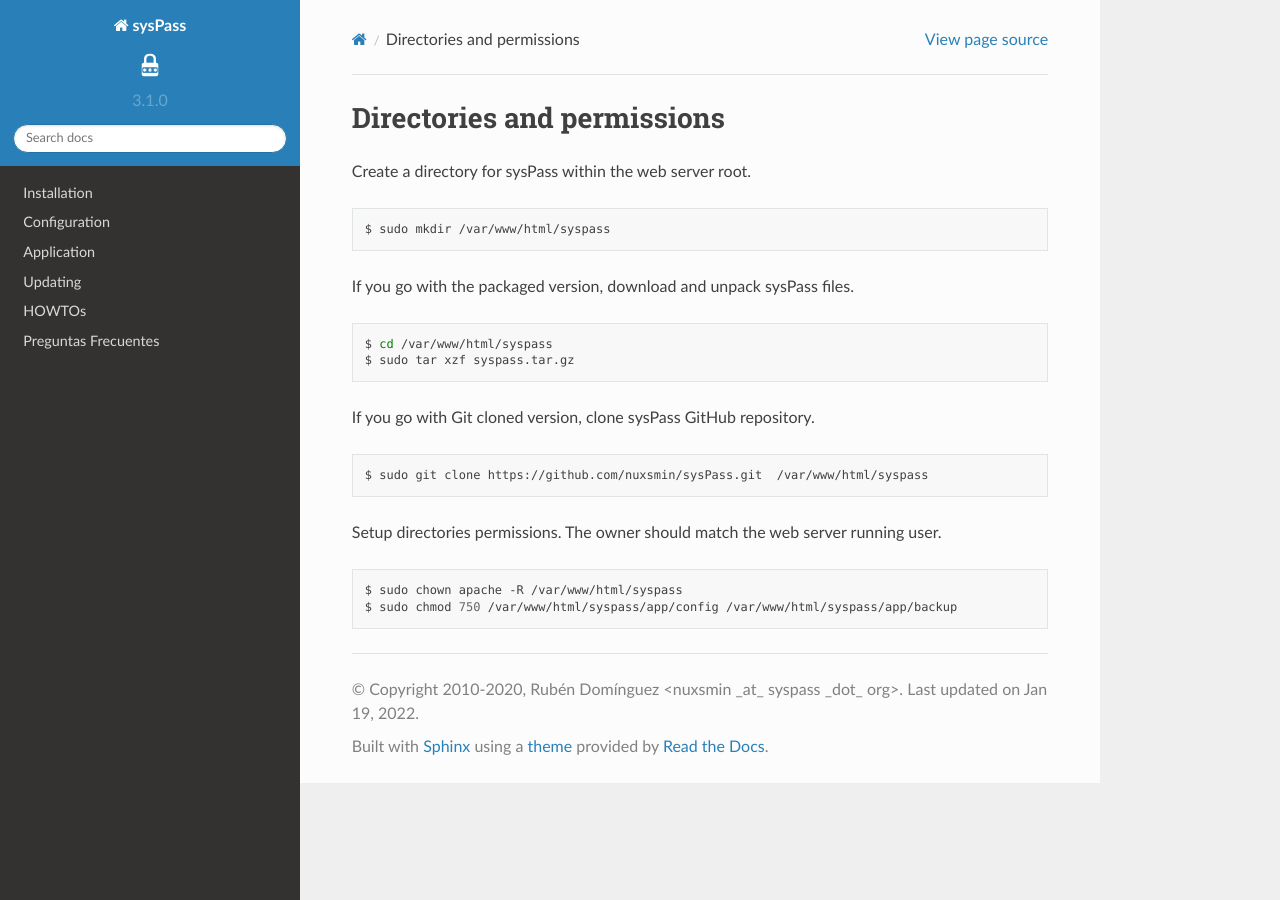
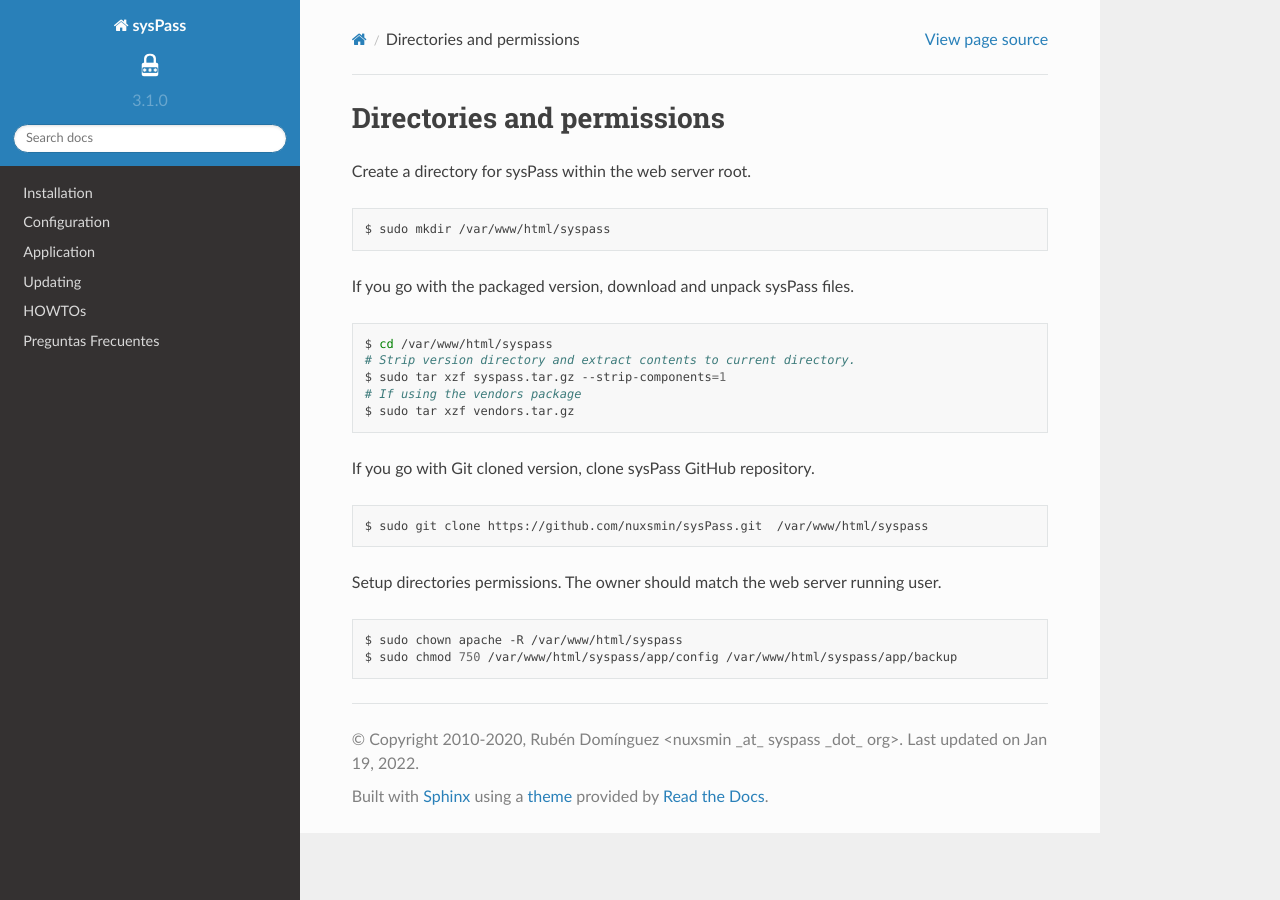
Before and after one commit to sysPass/sysPass-doc, a Sphinx documentation site: the page built from docs/source/installing/_directories.rst, in a window 1280 px wide. Built offline with Sphinx 7.4.7 and the Read the Docs theme 2.0.0, drawn with Linux system fonts in a browser that asks for light colours.

Commit message:
Update for extracting files in proper location order.

```diff
--- a/docs/source/installing/_directories.rst
+++ b/docs/source/installing/_directories.rst
@@ -13,7 +13,10 @@
 .. code:: bash
 
   $ cd /var/www/html/syspass
-  $ sudo tar xzf syspass.tar.gz
+  # Strip version directory and extract contents to current directory.
+  $ sudo tar xzf syspass.tar.gz --strip-components=1
+  # If using the vendors package
+  $ sudo tar xzf vendors.tar.gz
 
 If you go with Git cloned version, clone sysPass GitHub repository.
 
```
